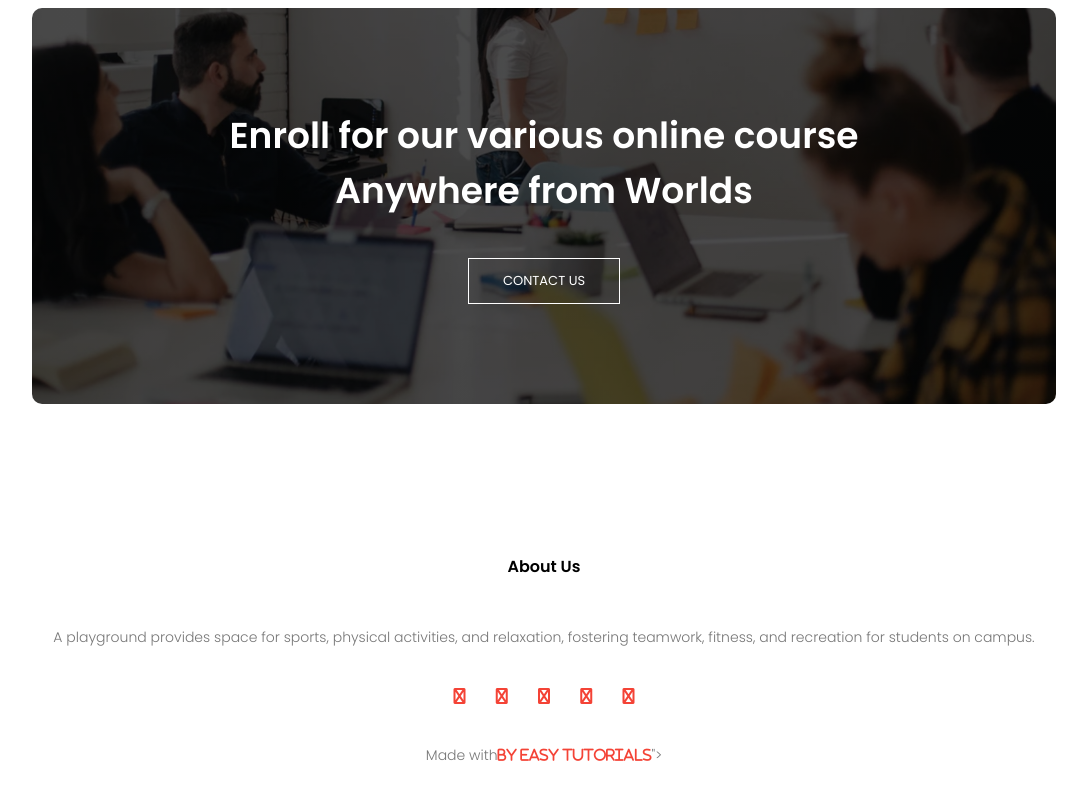
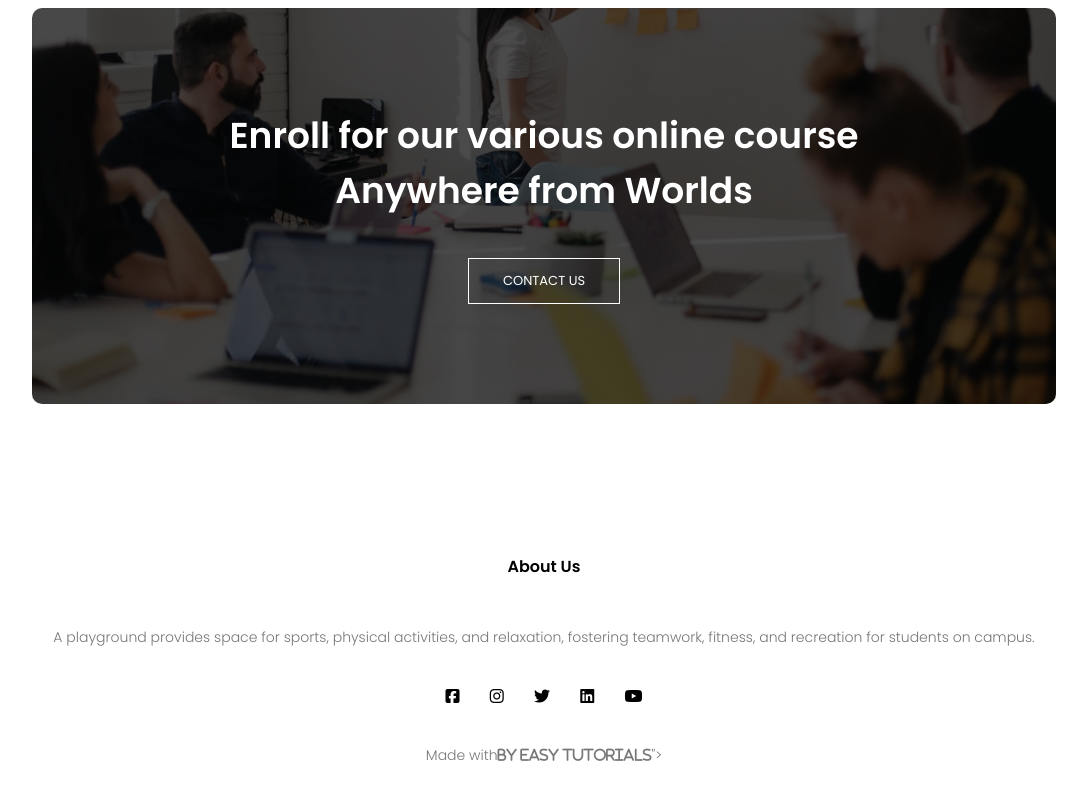
Before and after one commit to Krishna706ps/HTML, a plain HTML site: page responsive/index.html in a window 1280 px wide. Shown: the part 3649-4449 px from the top of the page, without its empty margins (96-1183 px from the left). Drawn offline with Linux system fonts and the light colour scheme.

Commit message:
Add files via upload

```diff
--- a/responsive/index.html
+++ b/responsive/index.html
@@ -170,12 +170,13 @@
      <p>A playground provides space for sports, physical activities, and relaxation, fostering teamwork,
         fitness, and recreation for students on campus.</p>
         <div class="icons">
-            <i class="fa fa-facebook-square"></i>
-            <i class="fa fa-instagram"></i>
-            <i class="fa fa-twitter"></i>
-            <i class="fa fa-linkedin"></i>
-            <i class="fa fa-youtube"></i>
+            <i class="fab fa-facebook-square"></i>
+            <i class="fab fa-instagram"></i>
+            <i class="fab fa-twitter"></i>
+            <i class="fab fa-linkedin"></i>
+            <i class="fab fa-youtube"></i>
         </div>
+
         <p>Made with<i class="fa fa-heart-o">by Easy Tutorials</i>"></p>
 </section>
 
--- a/responsive/style.css
+++ b/responsive/style.css
@@ -153,7 +153,7 @@ h3{
     margin: 10px 0;
 }
 .course-col:hover{
-    box-shadow: 0 0 20px 0px rgba(0, 0, 0, 0.2);
+    box-shadow: 0 0 20px 0px pink;
 }
 @media(max-width: 700px){
     .raw{
@@ -305,12 +305,12 @@ h3{
     margin-top: 20px;
     font-weight: 600;
 }
-.icons .fa{
-    color: #f44336;
+.icons .fab{
+    color: black;
     margin: 0 13px;
     cursor: pointer;
     padding: 18px 0;
 }
-.fa-heart-o{
+.fab-heart-o{
     color: #f44336;
 }
```
